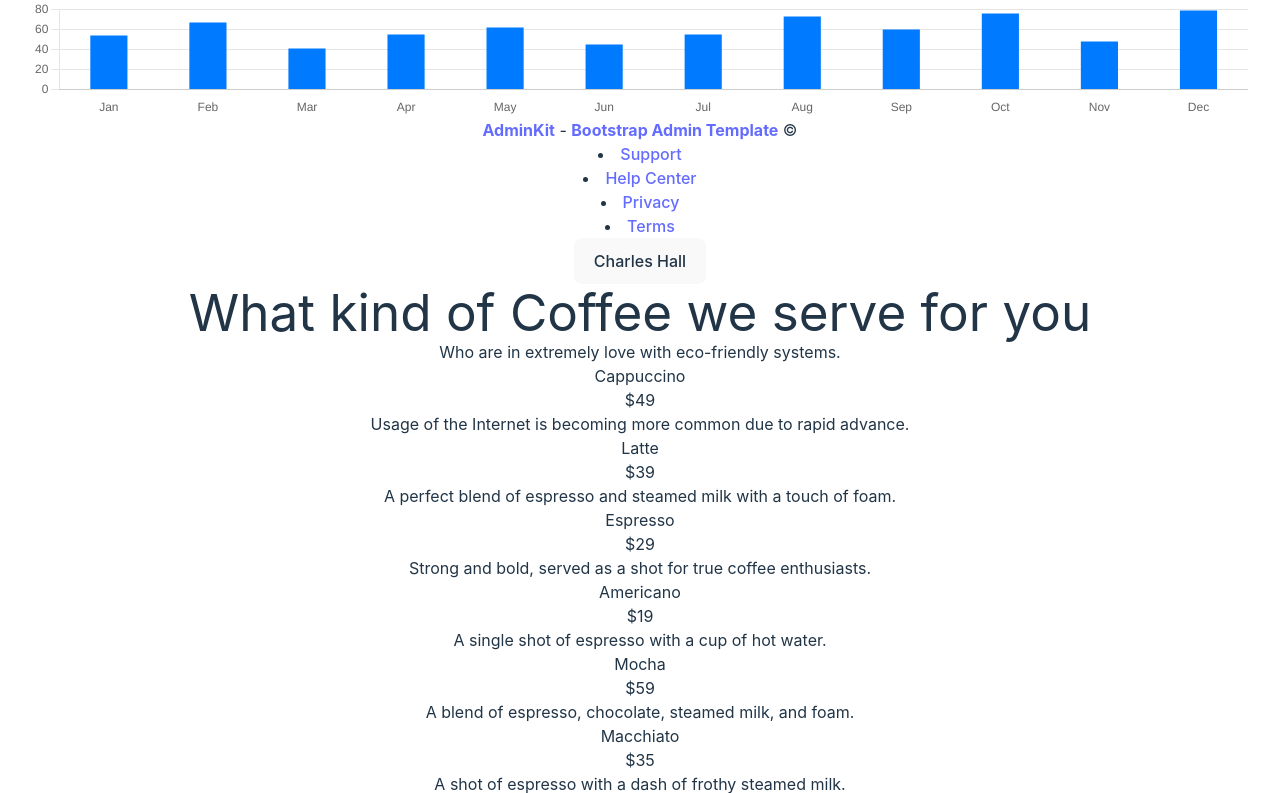
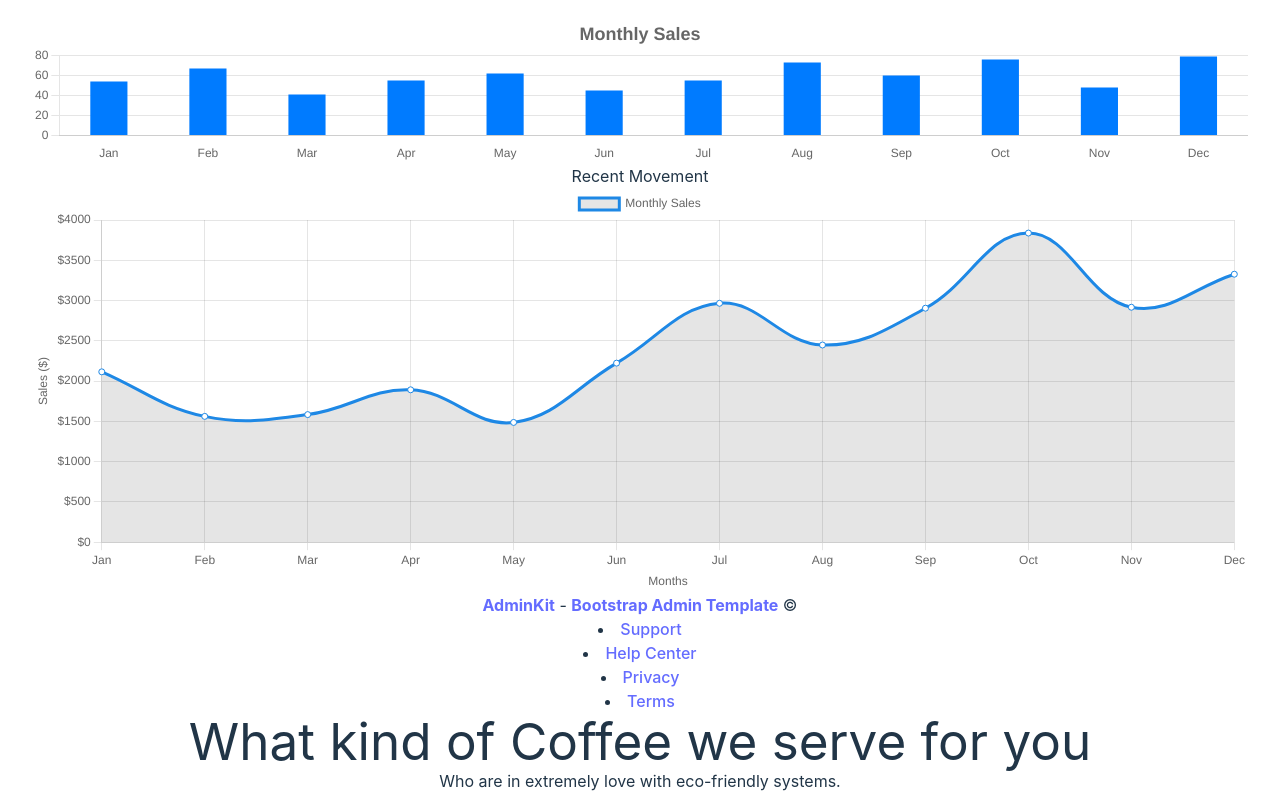
Before and after one commit to mkZ3R0/webdev-Assignment2, a React (Vite) app: page / in a window 1280 px wide. Shown: the part 2055-2848 px from the top of the page. Built offline with nearby package versions, Linux system fonts and the light colour scheme.

Commit message:
Add line chart from admin

```diff
--- a/src/App.jsx
+++ b/src/App.jsx
@@ -13,6 +13,7 @@ import BarChart from './components/BarChart'
 import Map from './components/Map'
 import ContactFormContainer from './components/ContactFormContainer'
 import StatsCard from './components/StatsCard'
+import LineChart from './components/LineChart'
 
 function App() {
   const [count, setCount] = useState(0)
@@ -25,10 +26,11 @@ function App() {
       <ProjectsTable />
       <MonthlySalesCard />
       <Calendar />
+      <DropdownMenu />
       <PieChart />
       <BarChart />
+      <LineChart />
       <FooterContainer />
-      <DropdownMenu />
       <CardContainer />
       <Map />
       <ContactFormContainer />
--- /dev/null
+++ b/src/components/LineChart.jsx
@@ -0,0 +1,75 @@
+import React from 'react';
+import { Line } from 'react-chartjs-2';
+import {
+  Chart as ChartJS,
+  CategoryScale,
+  LinearScale,
+  PointElement,
+  LineElement,
+  Tooltip,
+  Legend,
+} from 'chart.js';
+
+ChartJS.register(CategoryScale, LinearScale, PointElement, LineElement, Tooltip, Legend);
+
+const LineChart = () => {
+  const data = {
+    labels: ['Jan', 'Feb', 'Mar', 'Apr', 'May', 'Jun', 'Jul', 'Aug', 'Sep', 'Oct', 'Nov', 'Dec'],
+    datasets: [
+      {
+        label: 'Monthly Sales',
+        data: [2115, 1562, 1584, 1892, 1487, 2223, 2966, 2448, 2905, 3838, 2917, 3327],
+        fill: true,
+        borderColor: '#1e88e5',
+        tension: 0.4, // Control the curve of the line
+        pointBackgroundColor: '#ffffff',
+        pointBorderColor: '#1e88e5',
+      },
+    ],
+  };
+
+  const options = {
+    responsive: true,
+    plugins: {
+      tooltip: {
+        callbacks: {
+          label: function (tooltipItem) {
+            return `$${tooltipItem.parsed.y}`;
+          },
+        },
+      },
+      legend: {
+        display: true,
+      },
+    },
+    scales: {
+      x: {
+        title: {
+          display: true,
+          text: 'Months',
+        },
+      },
+      y: {
+        title: {
+          display: true,
+          text: 'Sales ($)',
+        },
+        beginAtZero: true,
+        ticks: {
+          callback: function (value) {
+            return `$${value}`;
+          },
+        },
+      },
+    },
+  };
+
+  return (
+    <div className="bg-white shadow-lg rounded-lg p-4">
+      <h5 className="text-lg font-medium mb-4">Recent Movement</h5>
+      <Line data={data} options={options} height={100} />
+    </div>
+  );
+};
+
+export default LineChart;
```
